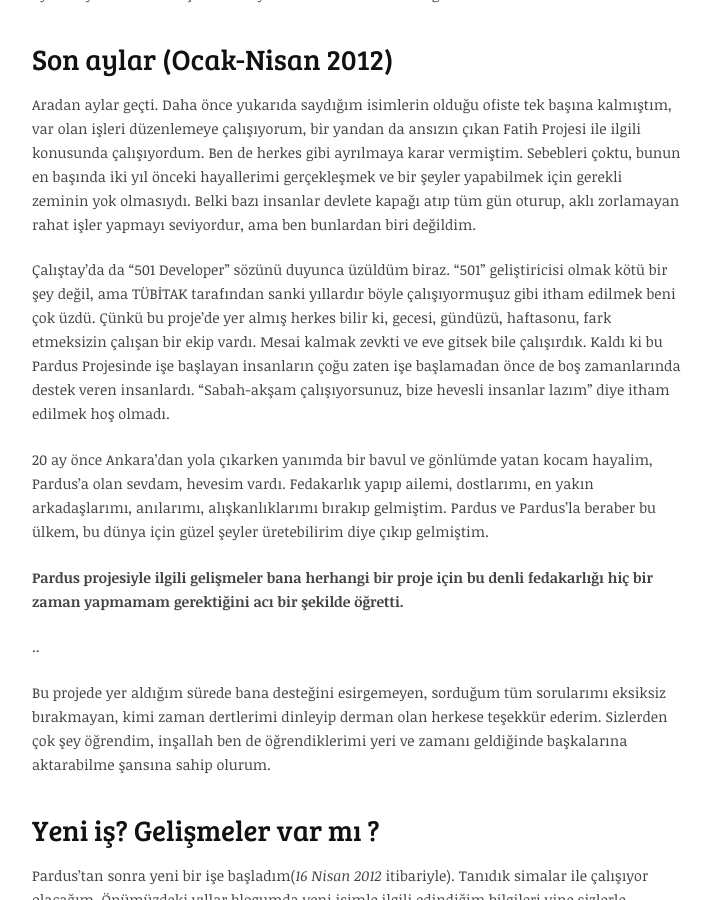
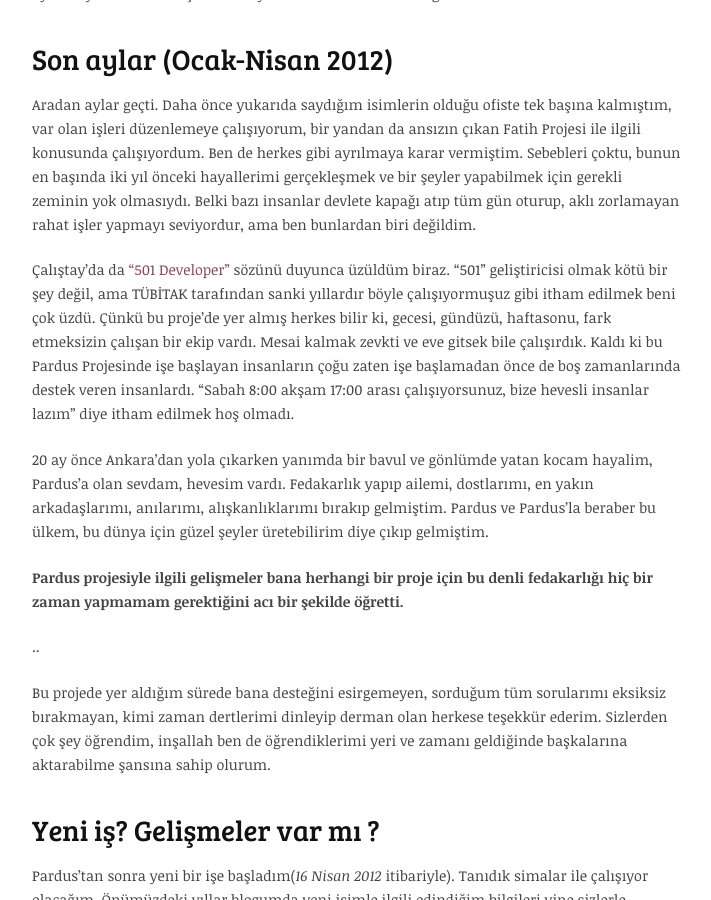
Before and after one commit to fatih/blog.arsln.org-backup, a Jekyll site: the page built from _posts/2012-04-22-pardus-ayrilisim-ve-sonrasi.markdown, in a window 1280 px wide and 900 px high, scrolled down 2292 px. Shown: the whole window, without its empty margins (208-919 px from the left). Built offline with Jekyll 4.4.1, drawn with Linux system fonts in a browser that asks for light colours; Markdown is read by kramdown in place of the engine named in the settings; comment, search, counter and statistics services are not loaded.

Commit message:
Define 501 developer

```diff
--- a/_posts/2012-04-22-pardus-ayrilisim-ve-sonrasi.markdown
+++ b/_posts/2012-04-22-pardus-ayrilisim-ve-sonrasi.markdown
@@ -45,7 +45,7 @@
 ---------------------------
 Aradan aylar geçti. Daha önce yukarıda saydığım isimlerin olduğu ofiste tek başına kalmıştım, var olan işleri düzenlemeye çalışıyorum, bir yandan da ansızın çıkan Fatih Projesi ile ilgili konusunda çalışıyordum. Ben de herkes gibi ayrılmaya karar vermiştim. Sebebleri çoktu, bunun en başında iki yıl önceki hayallerimi gerçekleşmek ve bir şeyler yapabilmek için gerekli zeminin yok olmasıydı. Belki bazı insanlar devlete kapağı atıp tüm gün oturup, aklı zorlamayan rahat işler yapmayı seviyordur, ama ben bunlardan biri değildim.
 
-Çalıştay'da da "501 Developer" sözünü duyunca üzüldüm biraz. "501" geliştiricisi olmak kötü bir şey değil, ama TÜBİTAK tarafından sanki yıllardır böyle çalışıyormuşuz gibi itham edilmek beni çok üzdü. Çünkü bu proje'de yer almış herkes bilir ki, gecesi, gündüzü, haftasonu, fark etmeksizin çalışan bir ekip vardı. Mesai kalmak zevkti ve eve gitsek bile çalışırdık. Kaldı ki bu Pardus Projesinde işe başlayan insanların çoğu zaten işe başlamadan önce de boş zamanlarında destek veren insanlardı. "Sabah-akşam çalışıyorsunuz, bize hevesli insanlar lazım" diye itham edilmek hoş olmadı.
+Çalıştay'da da ["501 Developer"](http://www.eksisozluk.com/show.asp?t=501+developer) sözünü duyunca üzüldüm biraz. "501" geliştiricisi olmak kötü bir şey değil, ama TÜBİTAK tarafından sanki yıllardır böyle çalışıyormuşuz gibi itham edilmek beni çok üzdü. Çünkü bu proje'de yer almış herkes bilir ki, gecesi, gündüzü, haftasonu, fark etmeksizin çalışan bir ekip vardı. Mesai kalmak zevkti ve eve gitsek bile çalışırdık. Kaldı ki bu Pardus Projesinde işe başlayan insanların çoğu zaten işe başlamadan önce de boş zamanlarında destek veren insanlardı. "Sabah 8:00 akşam 17:00 arası çalışıyorsunuz, bize hevesli insanlar lazım" diye itham edilmek hoş olmadı.
 
 20 ay önce Ankara'dan yola çıkarken yanımda bir bavul ve gönlümde yatan kocam hayalim, Pardus'a olan sevdam, hevesim vardı. Fedakarlık yapıp  ailemi, dostlarımı, en yakın arkadaşlarımı, anılarımı, alışkanlıklarımı bırakıp gelmiştim. Pardus ve Pardus'la beraber bu ülkem, bu dünya için güzel şeyler üretebilirim diye çıkıp gelmiştim.
 
```
